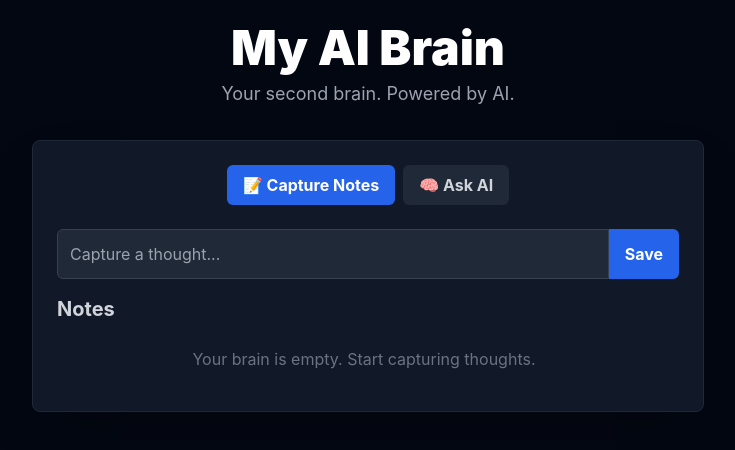
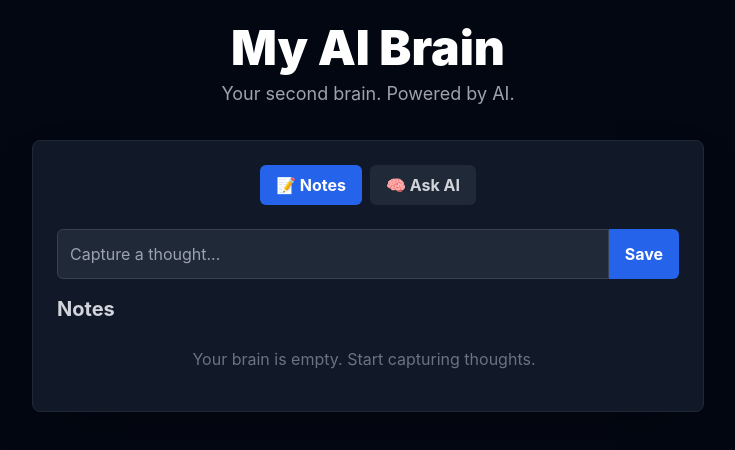
Before and after one commit to solomon-brian/my-ai-brain, a Next.js app: page / in a window 1280 px wide. Shown: the top 450 px of the page, without its empty margins (272-1007 px from the left). Built offline with nearby package versions, Linux system fonts and the light colour scheme.

Commit message:
refactor(ux): Refine input placeholder to align with core brand identity (v0.2.2)

```diff
--- a/pages/index.js
+++ b/pages/index.js
@@ -86,7 +86,7 @@ export default function Home() {
                         <button
                             className={`px-4 py-2 rounded-md text-sm sm:text-base font-bold transition-colors ${mode === "note" ? "bg-blue-600 text-white" : "bg-gray-800 text-gray-300 hover:bg-gray-700"}`}
                             onClick={() => setMode("note")}>
-                            📝 Capture Notes
+                            📝 Notes
                         </button>
                         <button
                             className={`px-4 py-2 rounded-md text-sm sm:text-base font-bold transition-colors ${mode === "ask" ? "bg-green-600 text-white" : "bg-gray-800 text-gray-300 hover:bg-gray-700"}`}
@@ -99,7 +99,7 @@ export default function Home() {
                         <input
                             type="text"
                             className="flex-1 p-3 rounded-l-md bg-gray-800 text-white border border-gray-700 focus:outline-none focus:ring-2 focus:ring-blue-500"
-                            placeholder={mode === 'note' ? "Capture a thought..." : "Ask a question based on your notes..."}
+                            placeholder={mode === 'note' ? "Capture a thought..." : "Ask your brain..."}
                             value={input}
                             onChange={(e) => setInput(e.target.value)}
                             onKeyPress={handleKeyPress}
```
